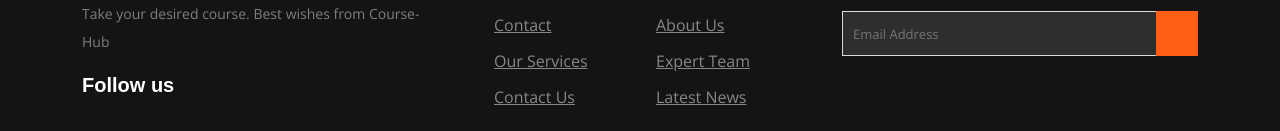
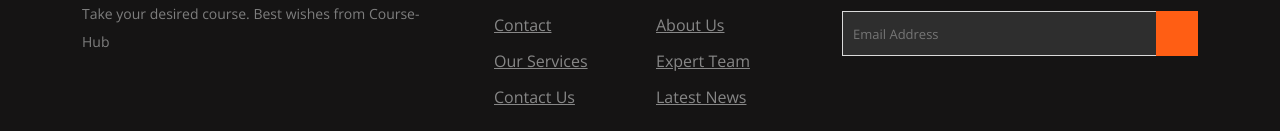
Before and after one commit to Tarikulk/Courses-Hub-Client, a React (Create React App) app: page /login in a window 1280 px wide. Shown: the part 821-952 px from the top of the page. Built offline with nearby package versions, Linux system fonts and the light colour scheme; no server answers.

Commit message:
unneccessay data removed

```diff
--- a/src/Pages/Shared/Footer/Footer.js
+++ b/src/Pages/Shared/Footer/Footer.js
@@ -21,7 +21,6 @@ const Footer = () => {
                                 <p>Take your desired course. Best wishes from Course-Hub</p>
                             </div>
                             <div className="footer-social-icon">
-                                <span>Follow us</span>
                                 <Link to="/"><i className="fab fa-facebook-f facebook-bg"></i></Link>
                                 <Link to="/"><i className="fab fa-twitter twitter-bg"></i></Link>
                                 <Link to="/"><i className="fab fa-google-plus-g google-bg"></i></Link>
```
